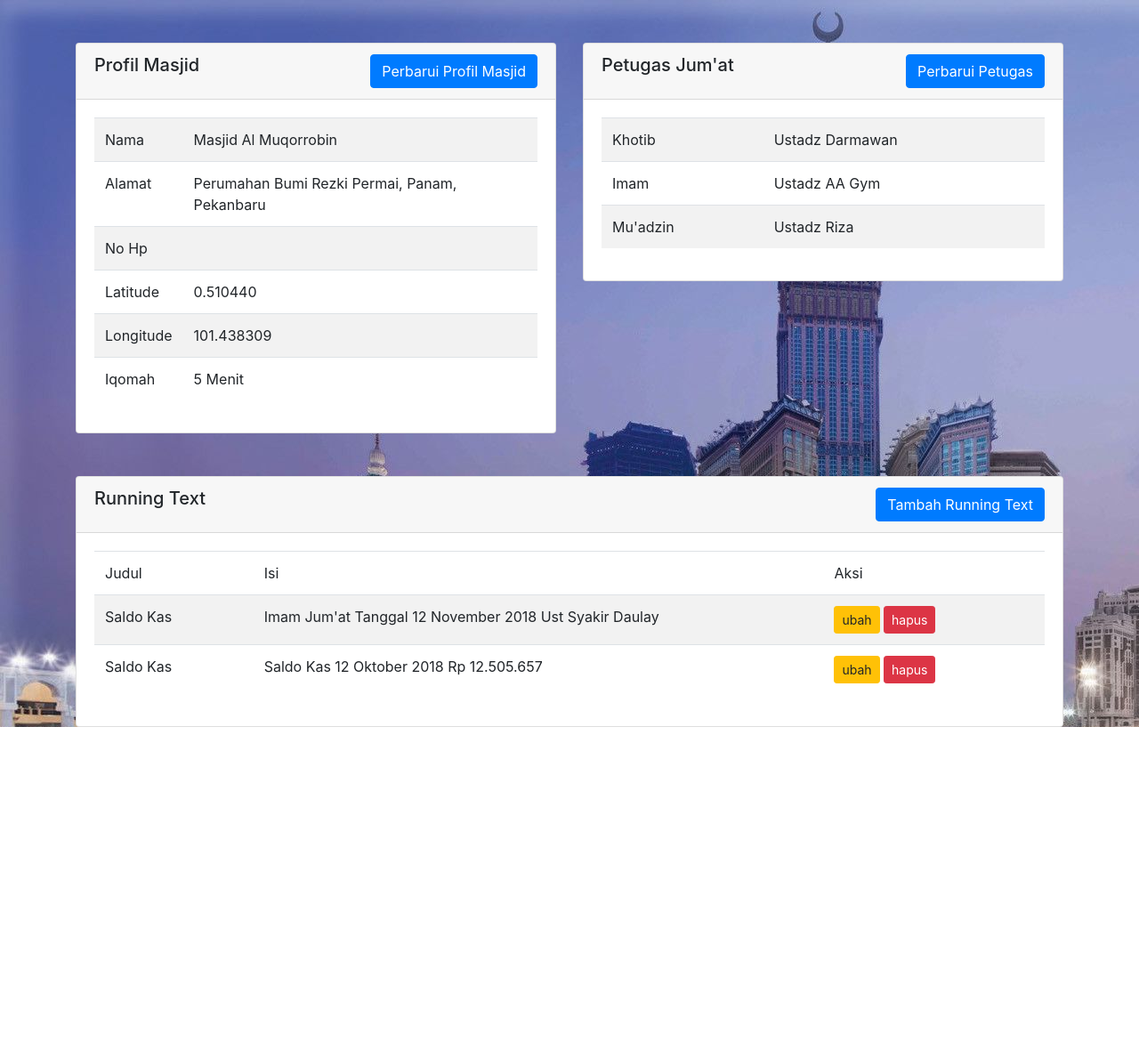
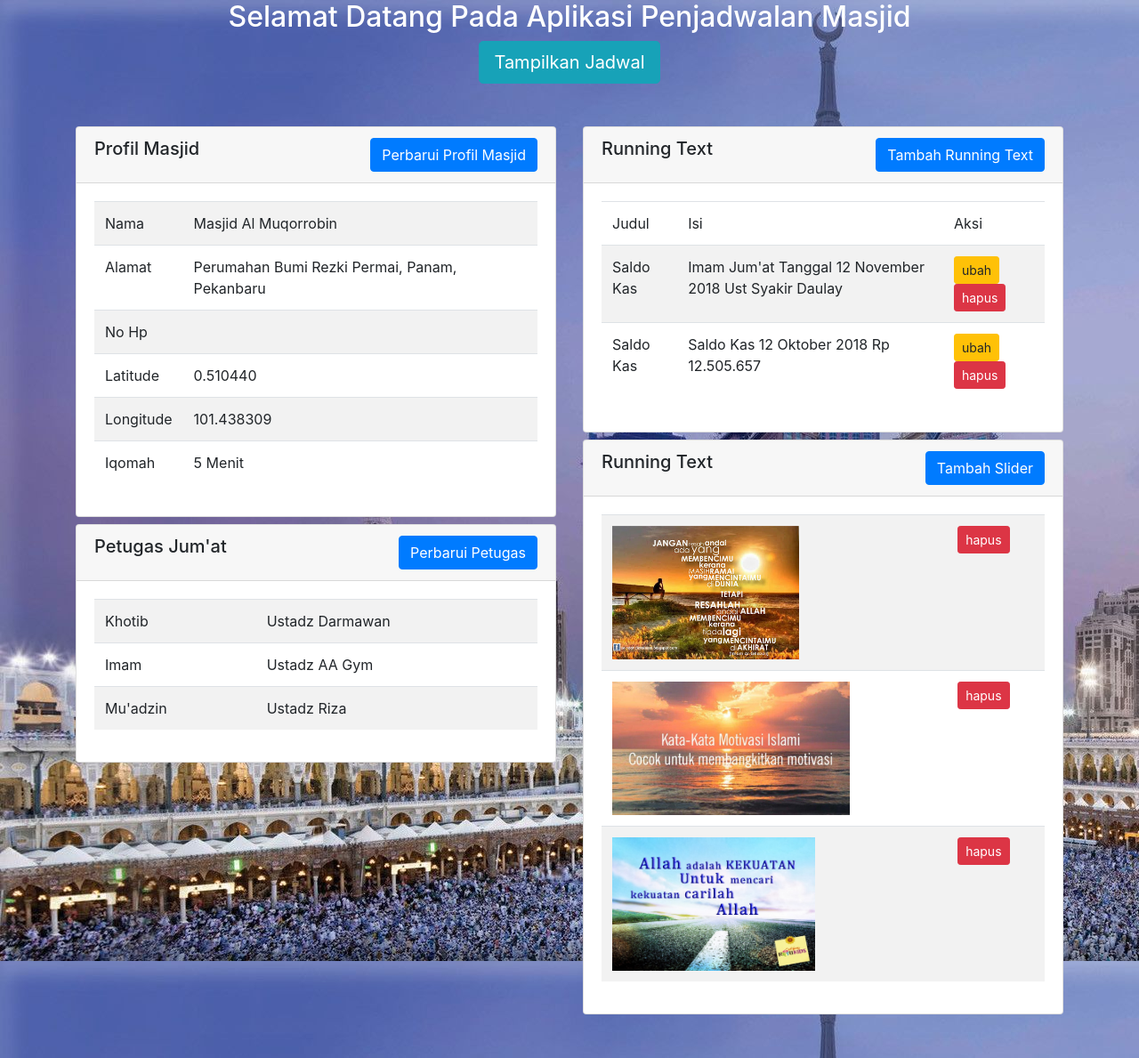
Before and after one commit to hanafitarmizi/jadwal-masjid, a PHP site: page / in a window 1280 px wide. Shown: the whole page at 89% size. Before the commit the page ends 817 px from the top, so only its background shows below. Run offline with PHP 8.4, Linux system fonts and the light colour scheme; data comes from the database, SQL or seed files in the repository; some libraries are stand-ins or nearby versions.

Commit message:
commit kedua

```diff
--- a/index.php
+++ b/index.php
@@ -9,6 +9,11 @@ $sql1="select * from running_text";
 $stmt1=$conn->prepare($sql1);
 $stmt1->execute();
 $result1=$stmt1->fetchAll();
+
+$sql2="select * from slider";
+$stmt2=$conn->prepare($sql2);
+$stmt2->execute();
+$result2=$stmt2->fetchAll();
 
 
 
@@ -38,9 +43,13 @@ $result1=$stmt1->fetchAll();
 <body style="background-image: url('img/bg.jpg')">
 
  <div class="container">
+  <div class="text-center">
+  <h2 class="text-white text-center">Selamat Datang Pada Aplikasi Penjadwalan Masjid</h2>
+  <a href="jadwal.php" class="btn btn-info btn-lg "> Tampilkan Jadwal </a>
+</div>
   <div class="row mt-5">
     <div class="col-6">
-      <div class="card">
+      <div class="card mb-2">
         <div class="card-header d-flex justify-content-between">
           <h5>Profil Masjid</h5>
           <button  class="btn btn-primary" data-toggle="modal" data-target="#perbarui-masjid">Perbarui Profil Masjid</a>
@@ -77,9 +86,7 @@ $result1=$stmt1->fetchAll();
           </table>
         </div>
       </div>
-    </div>
-    <div class="col-6">
-      <div class="card">
+       <div class="card">
         <div class="card-header d-flex justify-content-between">
           <h5>Petugas Jum'at</h5>
           <button  class="btn btn-primary" data-toggle="modal" data-target="#perbarui-petugas">Perbarui Petugas</button>
@@ -105,6 +112,64 @@ $result1=$stmt1->fetchAll();
           </table>
         </div>
       </div>
+    </div>
+    <div class="col-6">
+      <div class="card mb-2">
+        <div class="card-header d-flex justify-content-between">
+          <h5>Running Text</h5>
+          <a href="create-running.php" class="btn btn-primary"> Tambah Running Text</a>
+
+        </div>
+        <div class="card-body">
+          <table class="table table-striped ">
+            <thead>
+              <tr>
+                <td>Judul</td>
+                <td width="60%">Isi</td>
+                <td>Aksi</td>
+              </tr>
+
+            </thead>
+            <tbody>
+              <?php foreach ($result1 as $row) : ?>
+                <tr>
+
+                  <td><?php echo $row['judul']; ?></td>
+                  <td><?= $row['isi'] ?></td>
+                  <td><a class="btn btn-sm btn-warning" href="edit-running.php?id=<?= $row['id'] ?>">ubah</a>
+                    <a class="btn btn-sm btn-danger" href="delete-running.php?id=<?= $row['id'] ?>">hapus</a></td>
+                  </tr>
+                <?php endforeach; ?>
+
+              </tbody>
+            </table>
+          </div>
+        </div>
+          <div class="card">
+        <div class="card-header d-flex justify-content-between">
+          <h5>Running Text</h5>
+          <button data-toggle="modal" data-target="#tambah-slider" class="btn btn-primary"> Tambah Slider</a>
+
+        </div>
+        <div class="card-body">
+          <table class="table table-striped ">
+
+            <tbody>
+              <?php foreach ($result2 as $row) : ?>
+                <tr>
+
+                  <td><img src="<?php echo $row['gambar']?>" style="height:150px;"></td>
+
+                  <td>
+                    <a class="btn btn-sm btn-danger" href="delete-slider.php?id=<?= $row['id'] ?>">hapus</a></td>
+                  </tr>
+                <?php endforeach; ?>
+
+              </tbody>
+            </table>
+          </div>
+        </div>
+
     </div>
   </div>
   <div class="modal fade" id="perbarui-petugas" tabindex="-1" role="dialog" aria-labelledby="exampleModalCenterTitle" aria-hidden="true">
@@ -139,6 +204,34 @@ $result1=$stmt1->fetchAll();
           <div class="modal-footer">
             <button type="button" class="btn btn-secondary" data-dismiss="modal">Close</button>
             <button type="submit" class="btn btn-primary">Save changes</button>
+
+          </form>
+        </div>
+      </div>
+    </div>
+  </div>
+   <div class="modal fade" id="tambah-slider" tabindex="-1" role="dialog" aria-labelledby="exampleModalCenterTitle" aria-hidden="true">
+    <div class="modal-dialog modal-dialog-centered" role="document">
+      <div class="modal-content">
+        <div class="modal-header">
+          <h5 class="modal-title" id="exampleModalLongTitle">Tambah Slider</h5>
+          <button type="button" class="close" data-dismiss="modal" aria-label="Close">
+            <span aria-hidden="true">&times;</span>
+          </button>
+        </div>
+        <div class="modal-body">
+
+          <form action="insert-slider.php" method="post" enctype="multipart/form-data">
+            <div class="form-group">
+
+              <label>Upload Gambar</label>
+              <input type="file" class="form-control" placeholder="khotib" name="slider">
+            </div>
+
+          </div>
+          <div class="modal-footer">
+            <button type="button" class="btn btn-secondary" data-dismiss="modal">Batal</button>
+            <button type="submit" class="btn btn-primary">Simpan</button>
 
           </form>
         </div>
@@ -209,37 +302,7 @@ $result1=$stmt1->fetchAll();
 
   <div class="row mt-5">
     <div class="col-12">
-      <div class="card">
-        <div class="card-header d-flex justify-content-between">
-          <h5>Running Text</h5>
-          <a href="create-running.php" class="btn btn-primary"> Tambah Running Text</a>
 
-        </div>
-        <div class="card-body">
-          <table class="table table-striped ">
-            <thead>
-              <tr>
-                <td>Judul</td>
-                <td width="60%">Isi</td>
-                <td>Aksi</td>
-              </tr>
-
-            </thead>
-            <tbody>
-              <?php foreach ($result1 as $row) : ?>
-                <tr>
-
-                  <td><?php echo $row['judul']; ?></td>
-                  <td><?= $row['isi'] ?></td>
-                  <td><a class="btn btn-sm btn-warning" href="edit-running.php?id=<?= $row['id'] ?>">ubah</a>
-                    <a class="btn btn-sm btn-danger" href="delete-running.php?id=<?= $row['id'] ?>">hapus</a></td>
-                  </tr>
-                <?php endforeach; ?>
-
-              </tbody>
-            </table>
-          </div>
-        </div>
       </div>
     </div>
 
```
Also changed, not shown: database/dbs_masjid (1).sql (renamed from database/dbs_masjid.sql, +33 -1 lines), delete-slider.php (added, +8 -0 lines), insert-slider.php (added, +16 -0 lines), jadwal.php (+15 -9 lines), gambar/1_HryR-7o7SmencBzor6b8TA.png (added), gambar/slider1.jpg (added), gambar/slider3.jpg (added), gambar/slider4.jpg (added).
